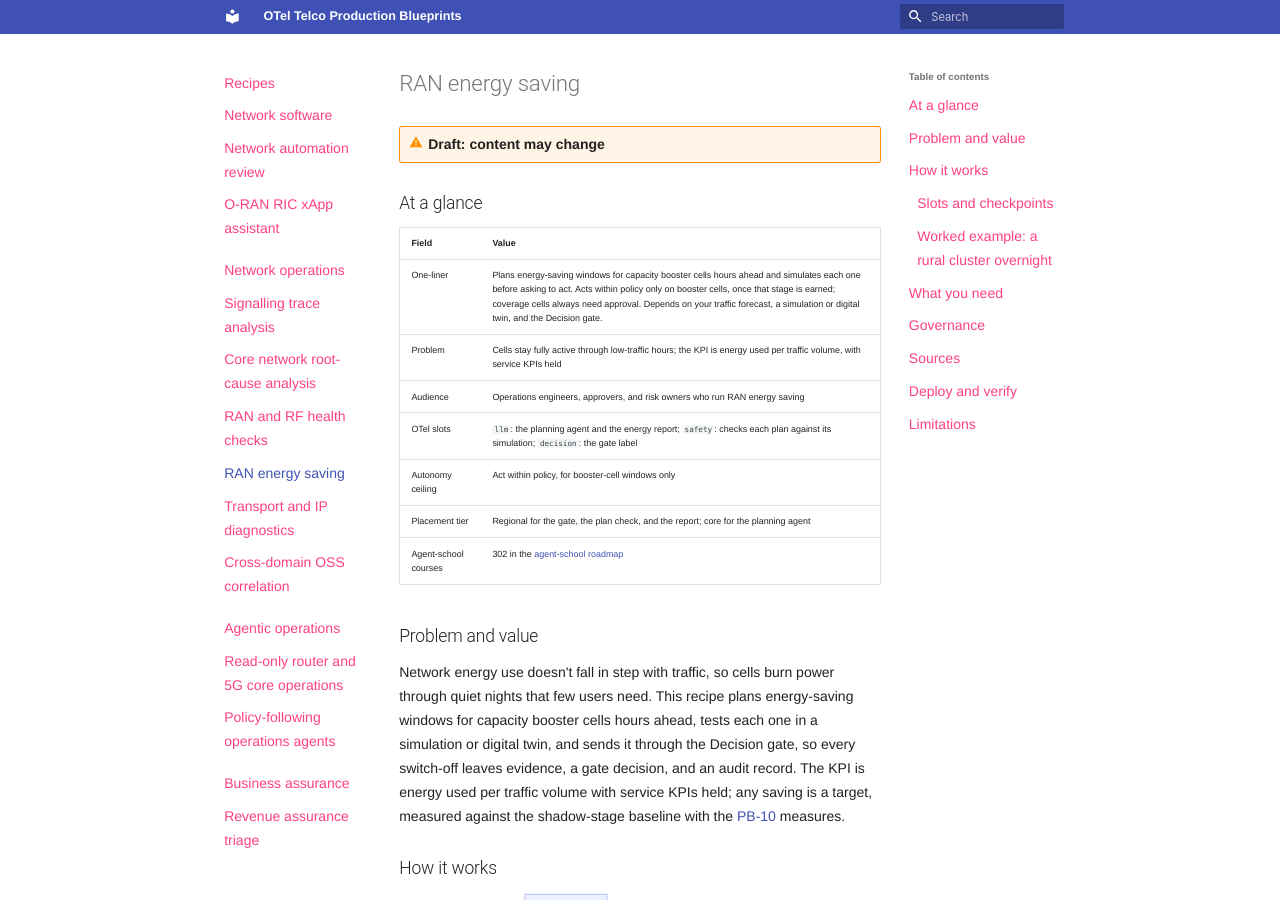
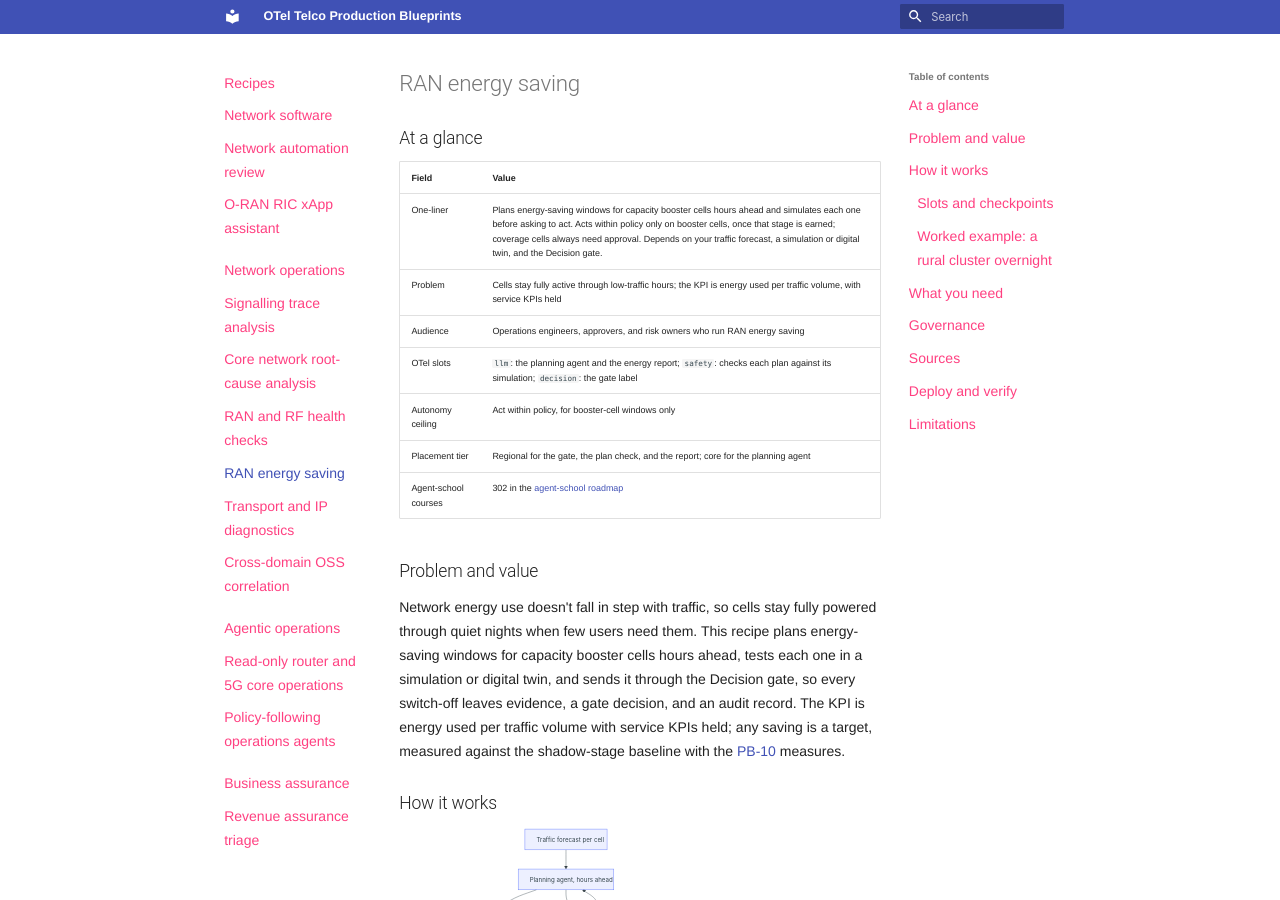
Before and after one commit to ravisharma5/otel-telco-blueprints, an MkDocs documentation site: the page built from catalog/network-operations/ran-energy-saving/README.md, in a window 1280 px wide and 900 px high. Built offline with MkDocs 1.6.1 and Material for MkDocs 9.7.7, drawn with Linux system fonts in a browser that asks for light colours; nearby versions of some CDN libraries; library files that are not in the unit come from our copies; some of the changed text lies outside the part shown.

Commit message:
docs(catalog): clarity pass on the RAN energy saving recipe
- Tighter problem line and step wording
- Worked example names the ACT probability floor, the rollback, and the confirmed false ACT rule
- Mark the page done with its review date

```diff
--- a/catalog/network-operations/ran-energy-saving/README.md
+++ b/catalog/network-operations/ran-energy-saving/README.md
@@ -2,7 +2,7 @@
 id: "UC-OPS-05"
 type: "use-case"
 title: "RAN energy saving"
-doc_status: draft
+doc_status: done
 domain: "network-operations"
 flagship: false
 depth: "recipe"
@@ -44,7 +45,7 @@ placement:
 
 ## Problem and value
 
-Network energy use doesn't fall in step with traffic, so cells burn power through quiet nights that few users need.
+Network energy use doesn't fall in step with traffic, so cells stay fully powered through quiet nights when few users need them.
 This recipe plans energy-saving windows for capacity booster cells hours ahead, tests each one in a simulation or digital twin, and sends it through the Decision gate, so every switch-off leaves evidence, a gate decision, and an audit record.
 The KPI is energy used per traffic volume with service KPIs held; any saving is a target, measured against the shadow-stage baseline with the [PB-10](../../../platform/compliance-operating-model/README.md#staged-rollout-and-roi) measures.
 
```
Also changed, not shown: other parts of catalog/network-operations/ran-energy-saving/README.md (+4 -3 lines).
